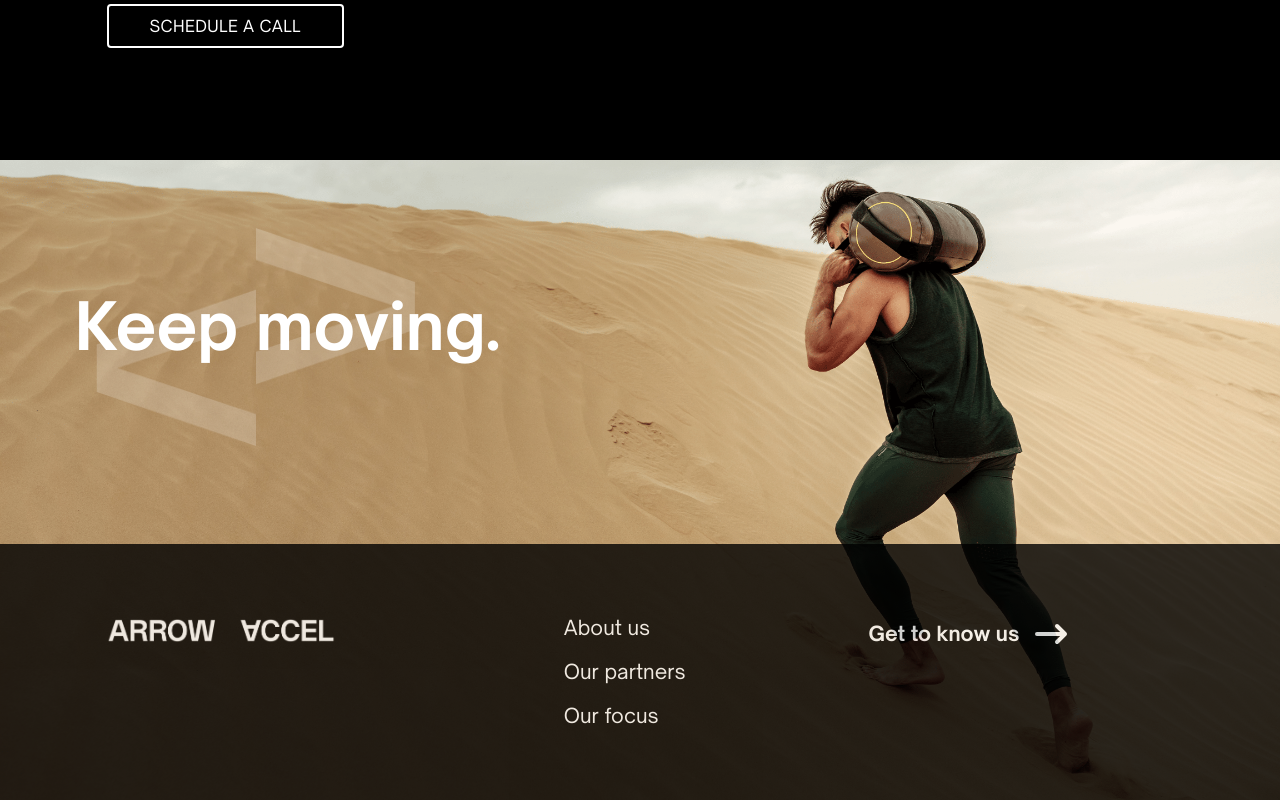
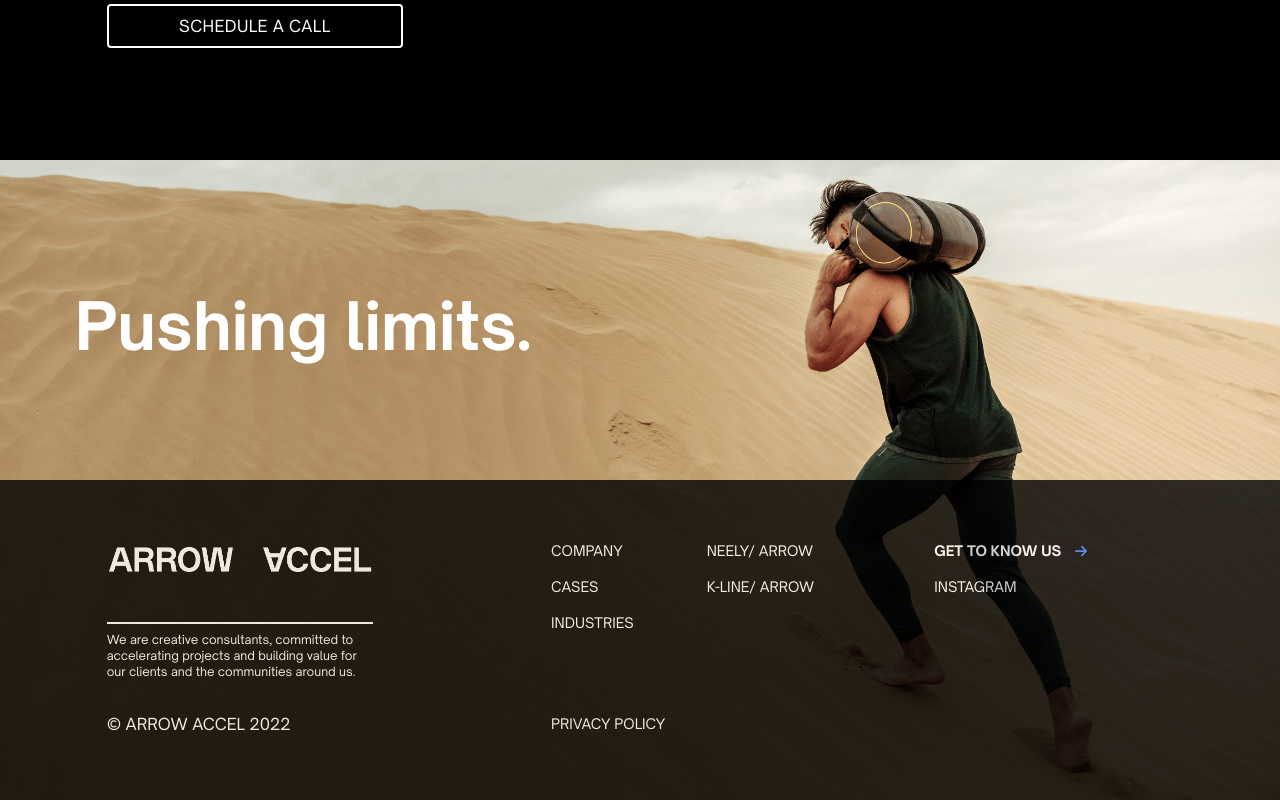
Before and after one commit to shafrazi/arrow-accel, a Next.js app: page / in a window 1280 px wide. Shown: the part 4778-5578 px from the top of the page. Built offline with nearby package versions, Linux system fonts and the light colour scheme.

Commit message:
complete footer

```diff
--- a/components/contact-banner.js
+++ b/components/contact-banner.js
@@ -13,10 +13,10 @@ export default function ContactBanner() {
             petal to progress together. We have the drive for it!
           </p>
           <div className="flex flex-col w-9/12 md:w-11/12 lg:w-8/12 mt-[6rem] md:mt-[3rem]">
-            <button className="w-full text-base md:w-2/3 self-start border-white border-solid border-2 mt-8 text-white uppercase py-2 px-2 rounded tracking-wide">
+            <button className="w-full text-base md:w-10/12 self-start border-white border-solid border-2 mt-8 text-white uppercase py-2 px-2 rounded tracking-wide">
               send us an email
             </button>
-            <button className="w-full text-base md:w-2/3 self-start border-white border-solid border-2 mt-8 text-white uppercase py-2 px-2 rounded tracking-wide">
+            <button className="w-full text-base md:w-10/12 self-start border-white border-solid border-2 mt-8 text-white uppercase py-2 px-2 rounded tracking-wide">
               schedule a call
             </button>
           </div>
--- a/components/footer-copy.js
+++ /dev/null
@@ -1,128 +0,0 @@
-import { ArrowNarrowRightIcon } from "@heroicons/react/solid";
-
-export default function Footer({
-  backgroundComponent,
-  imageOverText,
-  showIcon,
-  fontSize,
-}) {
-  return (
-    <div style={{ fontFamily: "OpenSauceOne" }}>
-      <footer className="hidden lg:block">
-        <div className="w-full relative">
-          {backgroundComponent}
-          <div className="w-full flex absolute bottom-2/3">
-            <div className="w-1/2 flex justify-center items-center">
-              <p
-                className="w-11/12 text-white font-bold px-12"
-                style={{ fontSize: fontSize || "5vw" }}
-              >
-                {imageOverText}
-              </p>
-            </div>
-          </div>
-          <div
-            className={`w-full flex absolute ${showIcon ? "block" : "hidden"}`}
-            style={{ bottom: "55%", right: "5%" }}
-          >
-            <div className="w-1/2 flex justify-center items-center">
-              <img
-                src="/images/logo-icon-white-crop.png"
-                alt="logo-icon"
-                className="w-6/12 opacity-20"
-              />
-            </div>
-          </div>
-          <div
-            className="flex justify-center items-center bg-black opacity-80 w-full absolute bottom-0 left-0"
-            style={{ height: "20vw" }}
-          >
-            <div className="flex w-10/12">
-              <div className="md:w-1/2 lg:w-1/4 py-3">
-                <img
-                  src="/images/logo-white.png"
-                  alt="logo"
-                  className="w-full"
-                />
-              </div>
-              <div className="w-1/4"></div>
-              <div className="flex w-2/3 text-white text-xl">
-                <div className="flex w-1/2 items-center">
-                  <ul>
-                    <li className="py-2">
-                      <a href="/about-us">About us</a>
-                    </li>
-                    <li className="py-2">
-                      <a href="/about-us">Our partners</a>
-                    </li>
-                    <li className="py-2">
-                      <a href="/our-focus">Our focus</a>
-                    </li>
-                  </ul>
-                </div>
-                <div className="flex w-1/2 py-2">
-                  <div className="">
-                    <div className="w-full flex font-bold items-center">
-                      <a href="/contact">Get to know us</a>
-                      <p>
-                        <ArrowNarrowRightIcon className="mx-3 w-10" />
-                      </p>
-                    </div>
-                  </div>
-                </div>
-              </div>
-            </div>
-          </div>
-        </div>
-      </footer>
-      <footer className="lg:hidden bg-black text-white mt-10">
-        <div className="container px-6 py-4 mx-auto">
-          <div className="lg:flex">
-            <div className="w-full -mx-6 lg:w-2/5">
-              <div className="px-6">
-                <div>
-                  <a
-                    href="/"
-                    className="text-xl font-bold text-gray-800 hover:text-gray-700"
-                  >
-                    <img
-                      src="/images/logo-white.png"
-                      alt="logo"
-                      width={160}
-                      className="rounded-lg shadow-lg"
-                    />
-                  </a>
-                </div>
-              </div>
-            </div>
-
-            <div className="mt-6 lg:mt-0 lg:flex-1">
-              <div className="grid grid-cols-2 gap-6 sm:grid-cols-3 md:grid-cols-4">
-                <div className="flex w-full">
-                  <ul>
-                    <li className="py-2">
-                      <a href="/about-us">About us</a>
-                    </li>
-                    <li className="py-2">
-                      <a href="/about-us">Our partners</a>
-                    </li>
-                    <li className="py-2">
-                      <a href="/our-focus">Our focus</a>
-                    </li>
-                  </ul>
-                </div>
-                <div className="flex w-full">
-                  <ul>
-                    <li className="py-2">
-                      <a href="/contact">Get to know us</a>
-                    </li>
-                  </ul>
-                </div>
-              </div>
-            </div>
-          </div>
-        </div>
-      </footer>
-    </div>
-  );
-}
--- a/components/footer.js
+++ b/components/footer.js
@@ -1,46 +1,114 @@
 import { ArrowNarrowRightIcon } from "@heroicons/react/solid";
+import { FontAwesomeIcon } from "@fortawesome/react-fontawesome";
+import { faArrowRight } from "@fortawesome/free-solid-svg-icons";
 
-export default function Footer({ backgroundComponent, imageOverText }) {
+export default function Footer({
+  backgroundComponent,
+  imageOverText,
+  showIcon,
+  fontSize,
+}) {
   return (
     <div style={{ fontFamily: "OpenSauceOne" }}>
       <footer className="hidden lg:block">
-        <div className="flex flex-col w-full bg-opacity-50 relative">
+        <div className="w-full relative">
+          {backgroundComponent}
+          <div className="w-full flex absolute bottom-2/3">
+            <div className="w-1/2 flex justify-center items-center">
+              <p
+                className="w-11/12 text-white font-bold px-12"
+                style={{ fontSize: fontSize || "5vw" }}
+              >
+                {imageOverText}
+              </p>
+            </div>
+          </div>
           <div
-            className="w-full flex flex-col px-[5rem] absolute"
-            style={{ bottom: "70%" }}
+            className={`w-full flex absolute ${showIcon ? "block" : "hidden"}`}
+            style={{ bottom: "55%", right: "5%" }}
           >
-            <div className="w-3/12 px-10 relative">
+            <div className="w-1/2 flex justify-center items-center">
               <img
                 src="/images/logo-icon-white-crop.png"
                 alt="logo-icon"
-                className="w-10/12 opacity-20 absolute -top-[4rem]"
+                className="w-6/12 opacity-20"
               />
-              <h1 className="w-full xmd:text-3xl font-semibold text-white lg:text-5xl">
-                {imageOverText}
-              </h1>
             </div>
           </div>
-          {backgroundComponent}
-
-          <div className="flex bg-black opacity-80 w-full h-10 md:h-20 lg:h-[20rem] absolute bottom-0 left-0 lg:py-[6rem]">
-            <div className="md:w-1/2 lg:w-1/3 mx-20">
-              <img src="/images/logo-white.png" alt="logo" width="400" />
-            </div>
-            <div className="flex w-2/3 text-white text-2xl mx-12">
-              <div className="flex w-1/2">
-                <ul>
-                  <li className="py-2">About us</li>
-                  <li className="py-2">Our partners</li>
-                  <li className="py-2">Our focus</li>
-                </ul>
+          <div
+            className="flex justify-center items-center bg-black opacity-80 w-full absolute bottom-0 left-0"
+            style={{ height: "25vw" }}
+          >
+            <div className="flex flex-col w-10/12">
+              <div className="flex w-full">
+                <div className="flex flex-col w-3/12 py-3">
+                  <img
+                    src="/images/logo-white.png"
+                    alt="logo"
+                    className="w-full"
+                  />
+                  <div className="text-white mt-12 flex flex-col">
+                    <div className="py-2 border-t-2 border-white">
+                      <p className="text-xs">
+                        We are creative consultants, committed to accelerating
+                        projects and building value for our clients and the
+                        communities around us.
+                      </p>
+                    </div>
+                  </div>
+                </div>
+                <div className="w-2/12"></div>
+                <div className="flex w-7/12 text-white text-sm">
+                  <div className="flex w-1/4 uppercase">
+                    <ul>
+                      <li className="py-2">
+                        <a href="/company">company</a>
+                      </li>
+                      <li className="py-2">
+                        <a href="/about-us">cases</a>
+                      </li>
+                      <li className="py-2">
+                        <a href="/industries">industries</a>
+                      </li>
+                    </ul>
+                  </div>
+                  <div className="flex w-1/4 uppercase">
+                    <ul>
+                      <li className="py-2">
+                        <a href="/company">neely/ arrow</a>
+                      </li>
+                      <li className="py-2">
+                        <a href="/about-us">k-line/ arrow</a>
+                      </li>
+                    </ul>
+                  </div>
+                  <div className="flex w-1/2 uppercase justify-center">
+                    <ul>
+                      <li className="py-2">
+                        <div className="w-full flex text-center font-bold">
+                          <a href="/contact">Get to know us</a>
+                          <div className="flex flex-col justify-center items-center text-blue-500">
+                            <FontAwesomeIcon
+                              icon={faArrowRight}
+                              className="w-4 mx-3"
+                            />
+                          </div>
+                        </div>
+                      </li>
+                      <li className="py-2">
+                        <a href="/about-us">instagram</a>
+                      </li>
+                    </ul>
+                  </div>
+                </div>
               </div>
-              <div className="flex w-1/2 py-2">
-                <div className="w-full flex font-bold">
-                  <a href="">Get to know us</a>
-                  {/* <ArrowNarrowRightIcon className="w-10" /> */}
-                  <p>
-                    <ArrowNarrowRightIcon className="mx-3 w-10" />
-                  </p>
+              <div className="w-full text-white flex">
+                <div className="flex flex-col w-3/12 py-3">
+                  © ARROW ACCEL 2022
+                </div>
+                <div className="w-2/12"></div>
+                <div className="flex w-7/12 text-white text-sm items-center">
+                  <a href="/company">PRIVACY POLICY</a>
                 </div>
               </div>
             </div>
@@ -72,14 +140,22 @@ export default function Footer({ backgroundComponent, imageOverText }) {
               <div className="grid grid-cols-2 gap-6 sm:grid-cols-3 md:grid-cols-4">
                 <div className="flex w-full">
                   <ul>
-                    <li className="py-2">About us</li>
-                    <li className="py-2">Our partners</li>
-                    <li className="py-2">Our focus</li>
+                    <li className="py-2">
+                      <a href="/about-us">About us</a>
+                    </li>
+                    <li className="py-2">
+                      <a href="/about-us">Our partners</a>
+                    </li>
+                    <li className="py-2">
+                      <a href="/our-focus">Our focus</a>
+                    </li>
                   </ul>
                 </div>
                 <div className="flex w-full">
                   <ul>
-                    <li className="py-2">Get to know us</li>
+                    <li className="py-2">
+                      <a href="/contact">Get to know us</a>
+                    </li>
                   </ul>
                 </div>
               </div>
--- a/pages/company.js
+++ b/pages/company.js
@@ -6,7 +6,7 @@ import Layout from "../components/layout";
 import MissionBanner from "../components/mission-banner";
 import Partners from "../components/partners";
 import PromotionBanner from "../components/promotion-banner";
-import Footer from "../components/footer-copy";
+import Footer from "../components/footer";
 import AboutWhatWeDo from "../components/about-what-we-do";
 
 export default function AboutUs() {
--- a/pages/contact.js
+++ b/pages/contact.js
@@ -1,7 +1,7 @@
 import Head from "next/head";
 import Layout from "../components/layout";
 import Header from "../components/header";
-import Footer from "../components/footer-copy";
+import Footer from "../components/footer";
 import GetInTouch from "../components/get-in-touch";
 import Services from "../components/services";
 
--- a/pages/index.js
+++ b/pages/index.js
@@ -1,6 +1,6 @@
 import Head from "next/head";
 import Header from "../components/header";
-import Footer from "../components/footer-copy";
+import Footer from "../components/footer";
 import Layout from "../components/layout";
 import Stats from "../components/stats";
 import Clients from "../components/clients";
@@ -34,8 +34,8 @@ export default function Home() {
         backgroundComponent={
           <img src="/images/about-us-footer.png" className="w-full" />
         }
-        imageOverText={"Keep moving."}
-        showIcon={true}
+        imageOverText={"Pushing limits."}
+        showIcon={false}
       />
     </Layout>
   );
--- a/pages/industries.js
+++ b/pages/industries.js
@@ -1,7 +1,7 @@
 import Head from "next/head";
 import Layout from "../components/layout";
 import Header from "../components/header";
-import Footer from "../components/footer-copy";
+import Footer from "../components/footer";
 import FocusIntro from "../components/focus-intro";
 import WhatWeDo from "../components/what-we-do";
 
```
